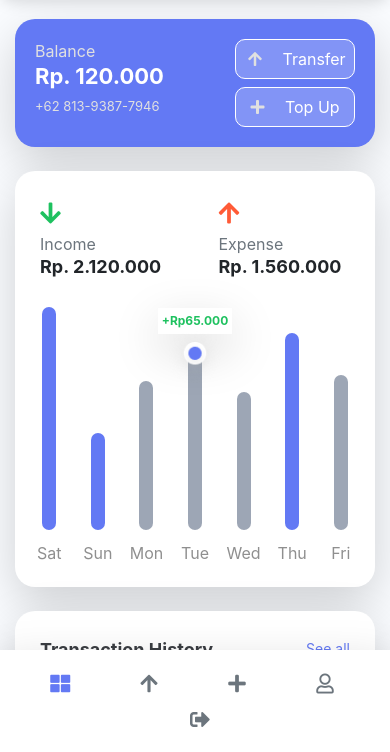
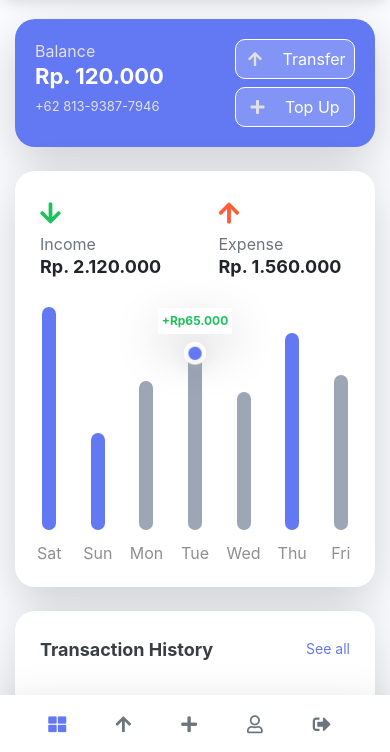
Before and after one commit to FendiAnwarRifai/Zwallet, a plain HTML site: page dashboard/index.html in a window 390 px wide. Shown: the part 90-842 px from the top of the page. Drawn offline with nearby package versions, Linux system fonts and the light colour scheme.

Commit message:
fir respon mobile

```diff
--- a/dashboard/asset/css/home.css
+++ b/dashboard/asset/css/home.css
@@ -355,7 +355,7 @@
 		 	/*responsive mobile*/
 		 	@media only screen and (max-width: 767px) {
 		 		footer{
-		 			margin-bottom:66px;
+		 			margin-bottom:62px;
 		 		}
 		 		#navbar{
 		 			display: none;
@@ -371,10 +371,12 @@
 		 		.inline{
 		 			border-radius: 0;
 		 		}
+		 		.inline li{
+		 			font-size: 18px;
+		 			padding-left: 25px;
+		 		}
 		 		.inline i{
-		 			font-size: 20px;
 		 			color: #6c757d;
-		 			padding: 8px;
 		 		}
 		 		.active i, .inline i:hover{
 		 			color: #6379F4;
```
